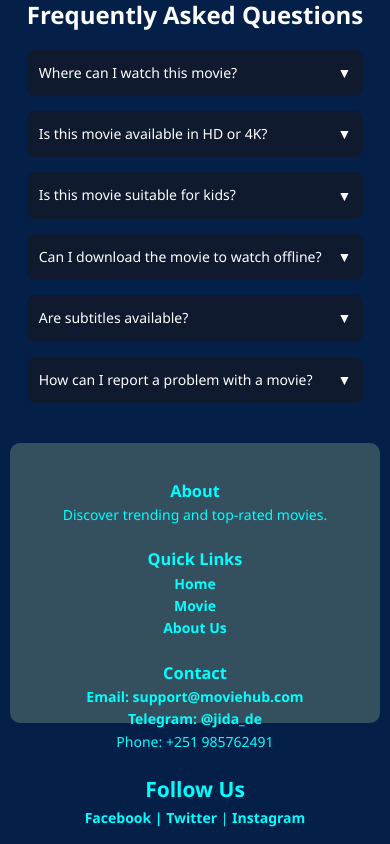
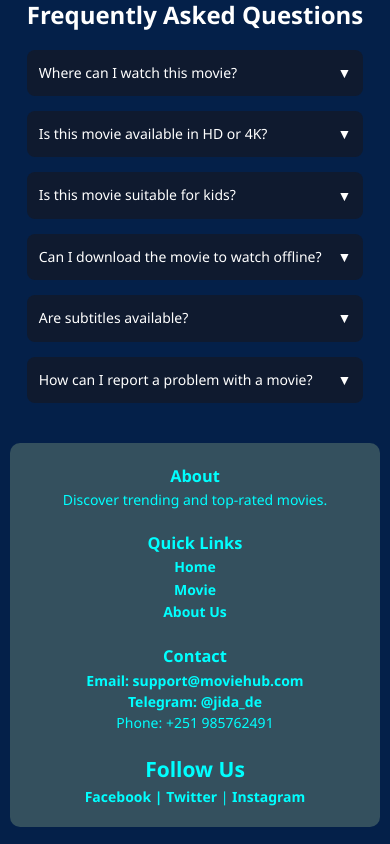
Before and after one commit to jida-deg/Movie-App, a React (Vite) app in the folder client-Side/: page /home in a window 390 px wide. Shown: the part 3153-3997 px from the top of the page. Built offline with nearby package versions, Linux system fonts and the light colour scheme; no server answers.

Commit message:
client-Side/src/pages/homepage.css

```diff
--- a/client-Side/src/pages/homepage.css
+++ b/client-Side/src/pages/homepage.css
@@ -710,6 +710,39 @@ li:hover {
   }
 }
 
+/* Keep footer content inside the viewport on smaller screens. */
+@media (max-width: 768px) {
+  .footer {
+    width: calc(100% - 2rem);
+    max-width: none;
+    height: auto;
+    min-height: 0;
+    margin: 40px auto 16px;
+    padding: 20px 16px;
+  }
+
+  .footerIn {
+    width: 100%;
+    padding: 0;
+    gap: 24px;
+    overflow-wrap: anywhere;
+  }
+
+  .footerIn > div {
+    width: 100%;
+  }
+
+  .footerIn p,
+  .footerIn a {
+    font-size: 14px;
+    line-height: 1.5;
+  }
+
+  .footerIn a {
+    display: inline-block;
+  }
+}
+
 /* =========================
    MOBILE / ANDROID
    Up to 768px
```
Also changed, not shown: 4 other files (tests, documents, lock files or other folders).
